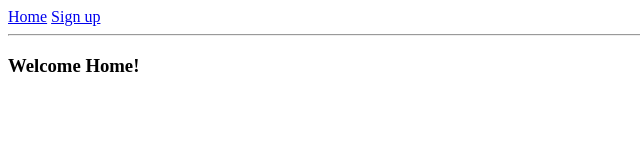
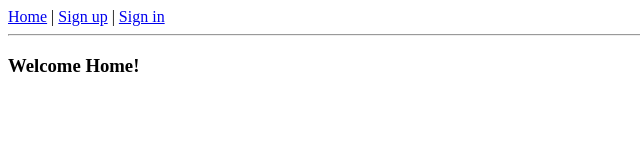
Before and after one commit to Jodarini/hello-build, a React (Vite) app: page / in a window 1280 px wide. Shown: the top 160 px of the page, without its empty margins (0-640 px from the left). Built offline with nearby package versions, Linux system fonts and the light colour scheme.

Commit message:
style: add separators to navbar

```diff
--- a/src/routes/__root.tsx
+++ b/src/routes/__root.tsx
@@ -7,9 +7,14 @@ export const Route = createRootRoute({
       <div className="p-2 flex gap-2">
         <Link to="/" className="[&.active]:font-bold">
           Home
-        </Link>{" "}
+        </Link>
+        {" | "}
         <Link to="/sign-up" className="[&.active]:font-bold">
           Sign up
+        </Link>
+        {" | "}
+        <Link to="/login" className="[&.active]:font-bold">
+          Sign in
         </Link>
       </div>
       <hr />
```
